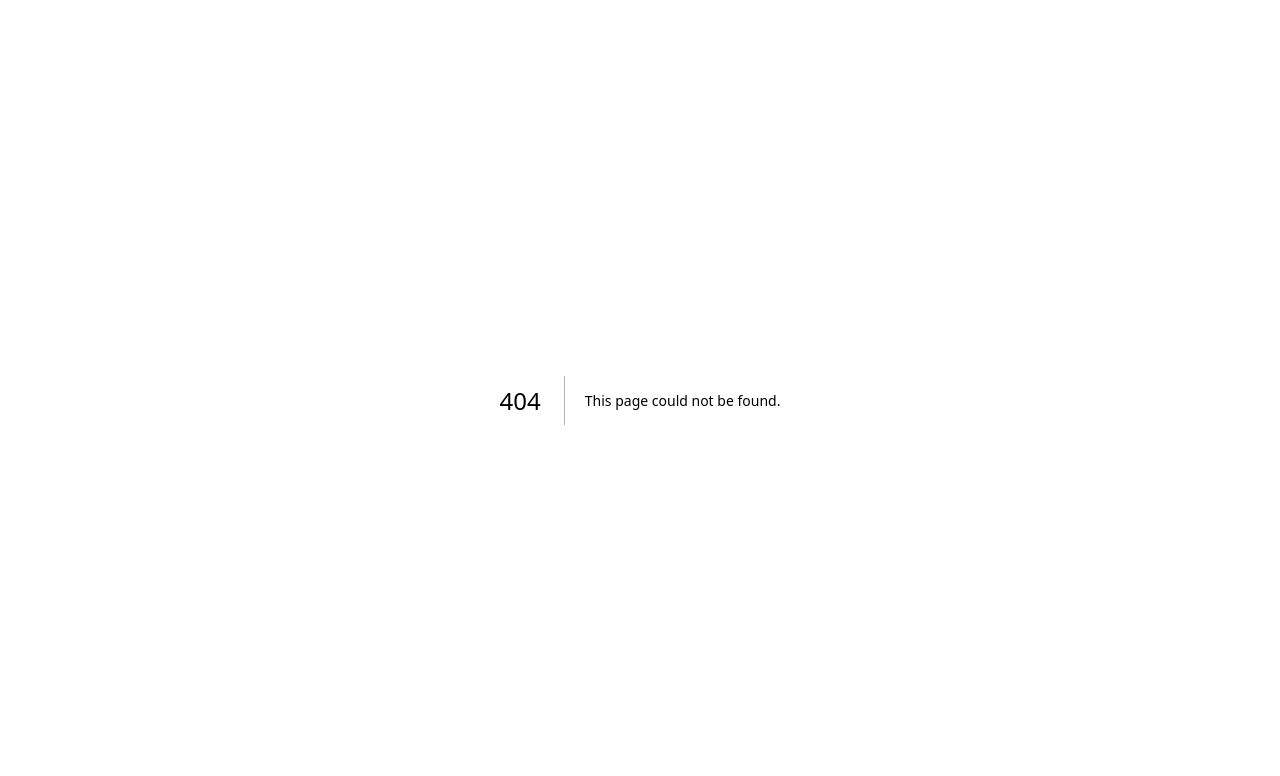
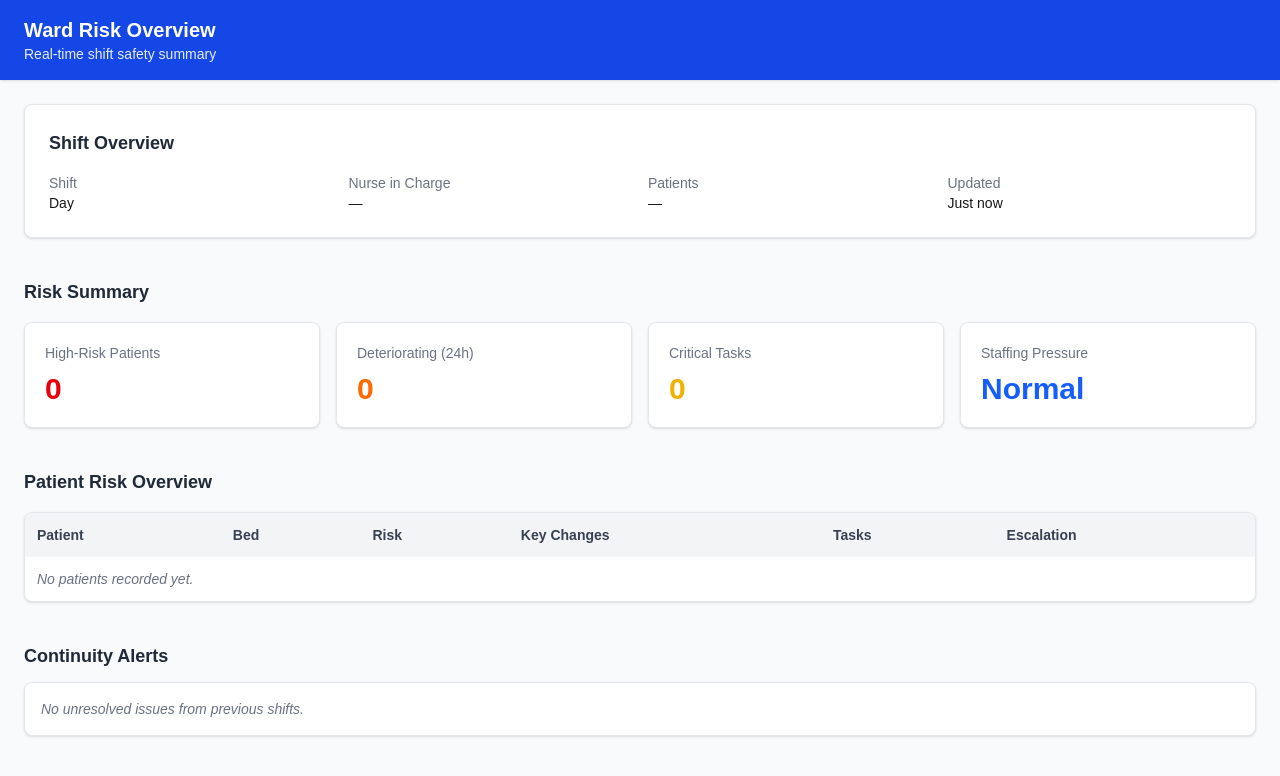
Before and after one commit to Vestibles/nurse-shift-app, a Next.js app: page /dashboard in a window 1280 px wide. Before the commit this address had no page. Shown: the top 776 px of the page. Built offline with nearby package versions, Linux system fonts and the light colour scheme.

Commit message:
correct file name

```diff
--- /dev/null
+++ b/app/dashboard/page.tsx
@@ -0,0 +1,104 @@
+export default function WardDashboard() {
+  return (
+    <div className="min-h-screen bg-gray-50 flex flex-col">
+
+      {/* Header */}
+      <header className="bg-blue-700 text-white px-6 py-4 shadow-sm">
+        <h1 className="text-xl font-semibold">Ward Risk Overview</h1>
+        <p className="text-sm opacity-90">Real‑time shift safety summary</p>
+      </header>
+
+      <main className="flex-1 px-6 py-6 space-y-10">
+
+        {/* Shift Overview */}
+        <section className="bg-white p-6 rounded-lg shadow-sm border border-gray-200">
+          <h2 className="text-lg font-semibold text-gray-800 mb-4">Shift Overview</h2>
+
+          <div className="grid grid-cols-2 md:grid-cols-4 gap-4 text-sm">
+            <div>
+              <p className="text-gray-500">Shift</p>
+              <p className="font-medium">Day</p>
+            </div>
+            <div>
+              <p className="text-gray-500">Nurse in Charge</p>
+              <p className="font-medium">—</p>
+            </div>
+            <div>
+              <p className="text-gray-500">Patients</p>
+              <p className="font-medium">—</p>
+            </div>
+            <div>
+              <p className="text-gray-500">Updated</p>
+              <p className="font-medium">Just now</p>
+            </div>
+          </div>
+        </section>
+
+        {/* Risk Summary Cards */}
+        <section>
+          <h2 className="text-lg font-semibold text-gray-800 mb-4">Risk Summary</h2>
+
+          <div className="grid grid-cols-1 md:grid-cols-4 gap-4">
+
+            <div className="bg-white p-5 rounded-lg shadow-sm border border-gray-200">
+              <p className="text-gray-500 text-sm">High‑Risk Patients</p>
+              <p className="text-3xl font-bold text-red-600 mt-2">0</p>
+            </div>
+
+            <div className="bg-white p-5 rounded-lg shadow-sm border border-gray-200">
+              <p className="text-gray-500 text-sm">Deteriorating (24h)</p>
+              <p className="text-3xl font-bold text-orange-500 mt-2">0</p>
+            </div>
+
+            <div className="bg-white p-5 rounded-lg shadow-sm border border-gray-200">
+              <p className="text-gray-500 text-sm">Critical Tasks</p>
+              <p className="text-3xl font-bold text-yellow-500 mt-2">0</p>
+            </div>
+
+            <div className="bg-white p-5 rounded-lg shadow-sm border border-gray-200">
+              <p className="text-gray-500 text-sm">Staffing Pressure</p>
+              <p className="text-3xl font-bold text-blue-600 mt-2">Normal</p>
+            </div>
+
+          </div>
+        </section>
+
+        {/* Patient Risk Table */}
+        <section>
+          <h2 className="text-lg font-semibold text-gray-800 mb-4">Patient Risk Overview</h2>
+
+          <div className="bg-white rounded-lg shadow-sm border border-gray-200 overflow-hidden">
+            <table className="w-full text-sm">
+              <thead className="bg-gray-100 text-gray-700">
+                <tr>
+                  <th className="p-3 text-left">Patient</th>
+                  <th className="p-3 text-left">Bed</th>
+                  <th className="p-3 text-left">Risk</th>
+                  <th className="p-3 text-left">Key Changes</th>
+                  <th className="p-3 text-left">Tasks</th>
+                  <th className="p-3 text-left">Escalation</th>
+                </tr>
+              </thead>
+              <tbody>
+                <tr>
+                  <td className="p-3 text-gray-500 italic" colSpan={6}>
+                    No patients recorded yet.
+                  </td>
+                </tr>
+              </tbody>
+            </table>
+          </div>
+        </section>
+
+        {/* Continuity Alerts */}
+        <section>
+          <h2 className="text-lg font-semibold text-gray-800 mb-3">Continuity Alerts</h2>
+          <div className="bg-white p-4 rounded-lg border border-gray-200 shadow-sm text-gray-500 text-sm italic">
+            No unresolved issues from previous shifts.
+          </div>
+        </section>
+
+      </main>
+    </div>
+  );
+}
```
